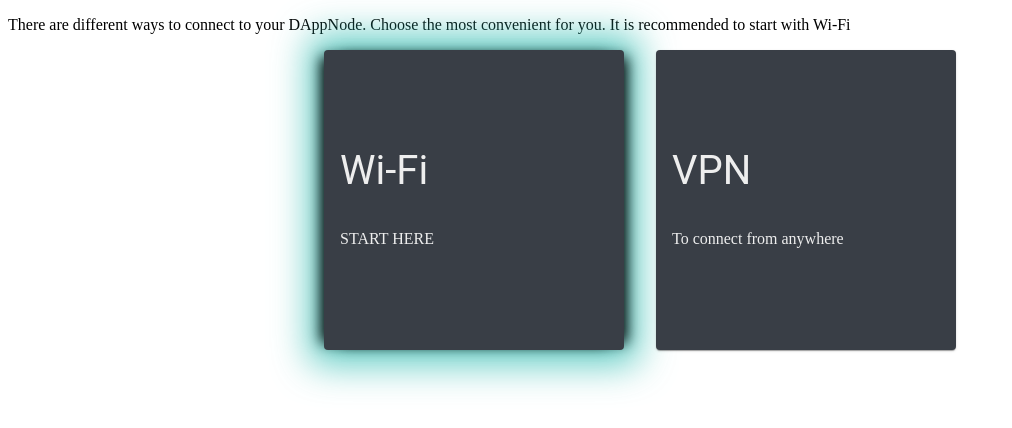
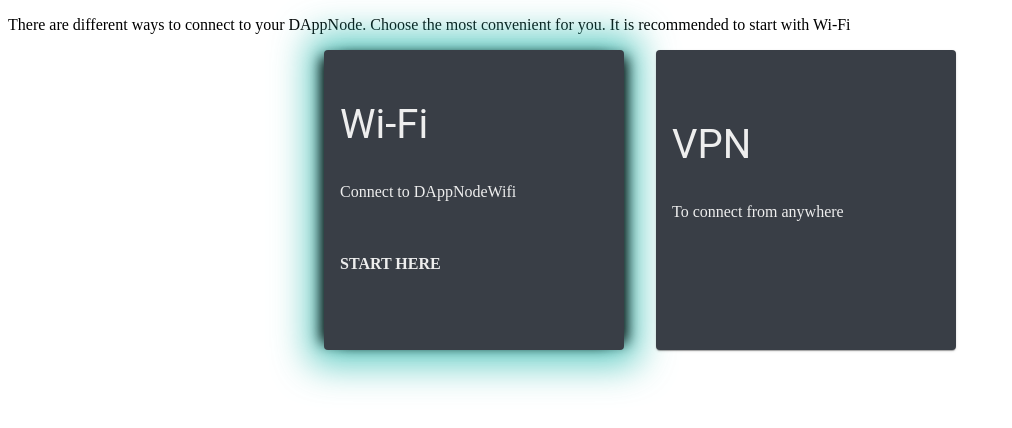
Before and after one commit to w3rkspacelabs/welcome, a Next.js app: page / in a window 1280 px wide. Shown: the top 428 px of the page, without its empty margins (0-1012 px from the left). Built offline with nearby package versions, Linux system fonts and the light colour scheme.

Commit message:
Be consistent with wifi card (start here)

```diff
--- a/pages/index.tsx
+++ b/pages/index.tsx
@@ -7,9 +7,24 @@
 
 export default function Home() {
   const connectionMethods = [
-    //{ title: "Local", description: "Access via local network", tutorialPath: "/local" },
-    { title: "Wi-Fi", description: "START HERE", tutorialPath: "/wifi" },
-    { title: "VPN", description: "To connect from anywhere", tutorialPath: "/vpn" },
+    /* {
+      title: "Local",
+      description: "Access via local network",
+      aditionalContent: "",
+      tutorialPath: "/local",
+    }, */
+    {
+      title: "Wi-Fi",
+      description: "Connect to DAppNodeWifi",
+      aditionalContent: "START HERE",
+      tutorialPath: "/wifi",
+    },
+    {
+      title: "VPN",
+      description: "To connect from anywhere",
+      aditionalContent: "",
+      tutorialPath: "/vpn",
+    },
   ];
   return (
     <div className="home">
@@ -34,6 +49,9 @@
                 >
                   <CardHeader title={method.title}></CardHeader>
                   <CardContent children={method.description}></CardContent>
+                  <CardContent>
+                    <h4>{method.aditionalContent}</h4>
+                  </CardContent>
                 </Card>
               </Link>
             </Grid>
```
